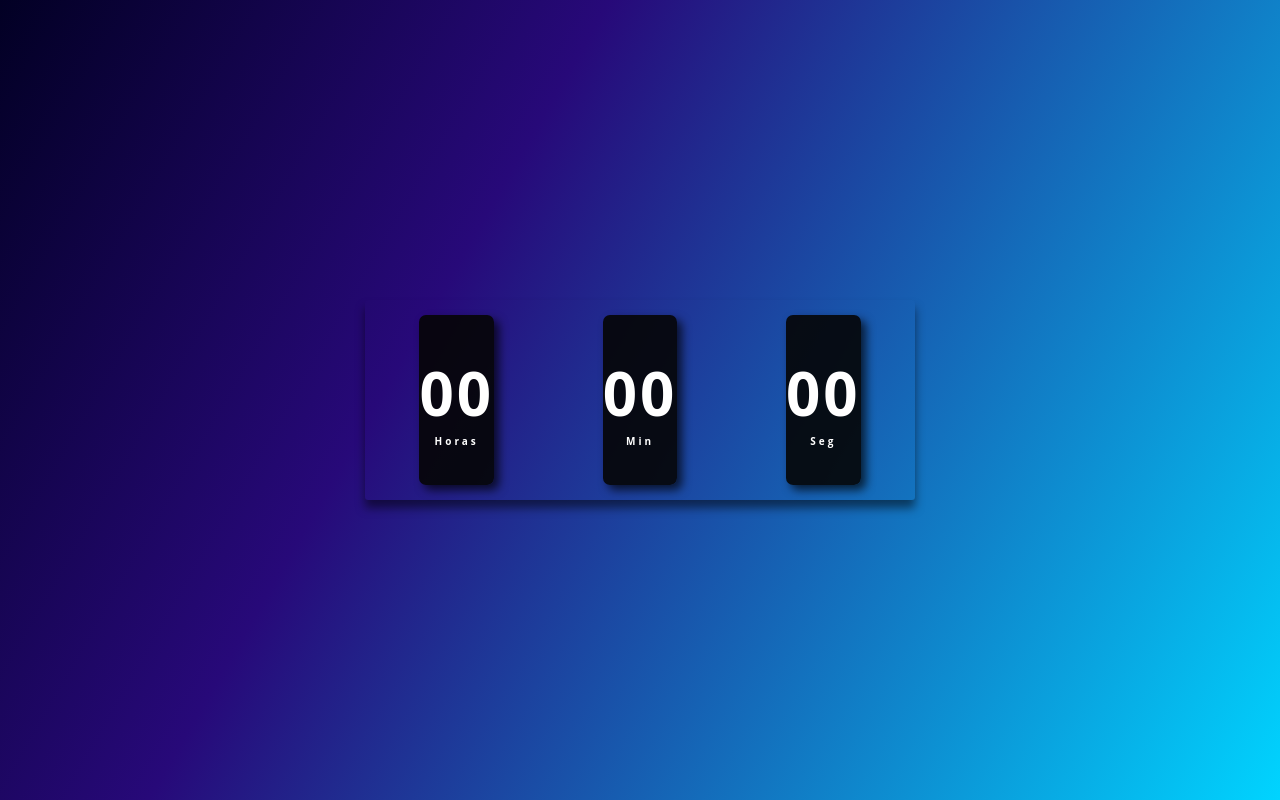
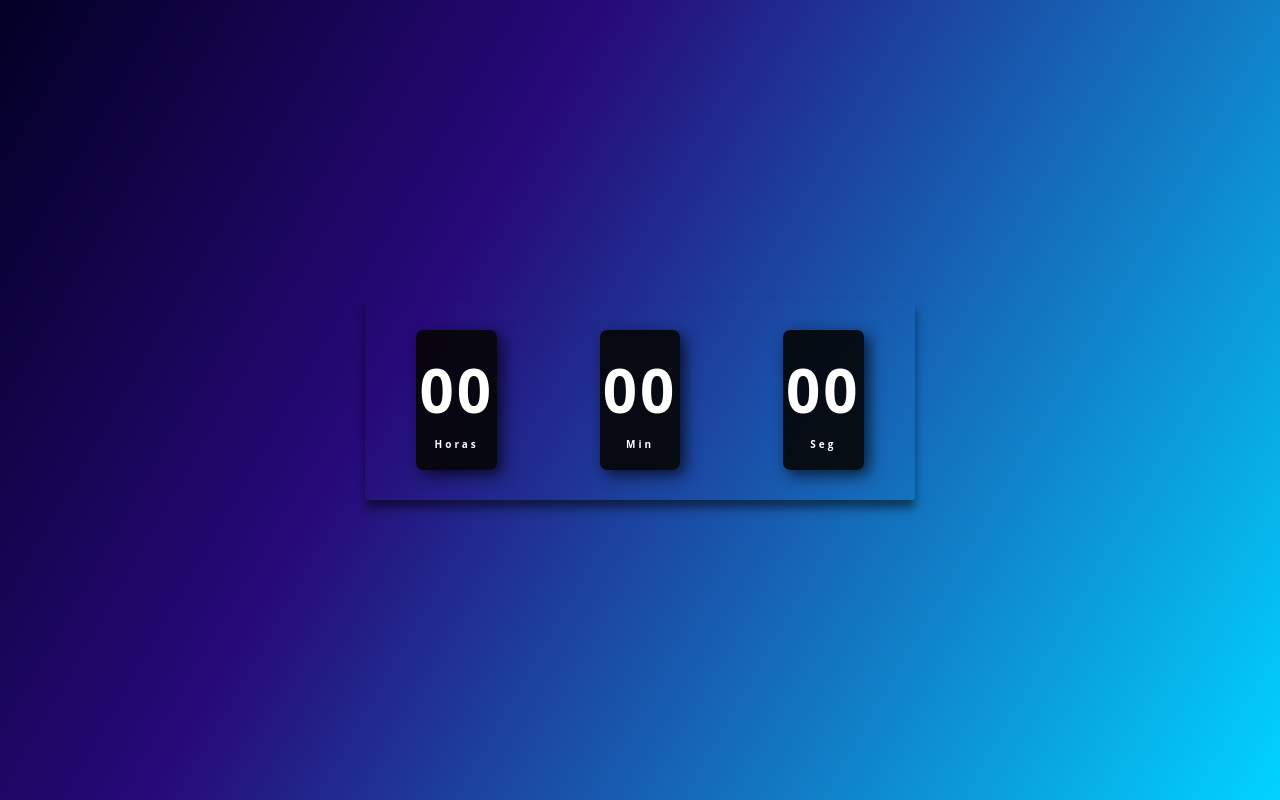
Before and after one commit to Givaild/relogio-digital, a plain HTML site: page index.html in a window 1280 px wide. Drawn offline with Linux system fonts and the light colour scheme.

Commit message:
fix: edit style css

```diff
--- a/assets/css/style.css
+++ b/assets/css/style.css
@@ -24,7 +24,7 @@ justify-content: center;
 }
 
 .relogio div {
-    height: 170px;
+    height: 140px;
     width: 150;
     display: flex;
     flex-direction: column;
@@ -32,7 +32,7 @@ justify-content: center;
     justify-content: center;
     color: #fff;
     background:rgba(5, 5, 5, .9);
-    box-shadow: 5px 5px 10px rgba(0, 0, 0, .7);
+    box-shadow: 5px 5px 15px rgba(0, 0, 0, .7);
     border-radius: 7px;
     letter-spacing: 3px;
 }
@@ -40,6 +40,7 @@ justify-content: center;
 .relogio span {
     font-weight: bolder;
     font-size: 60px;
+    padding: 3px;
 }
 
 .relogio span.tempo {
```
